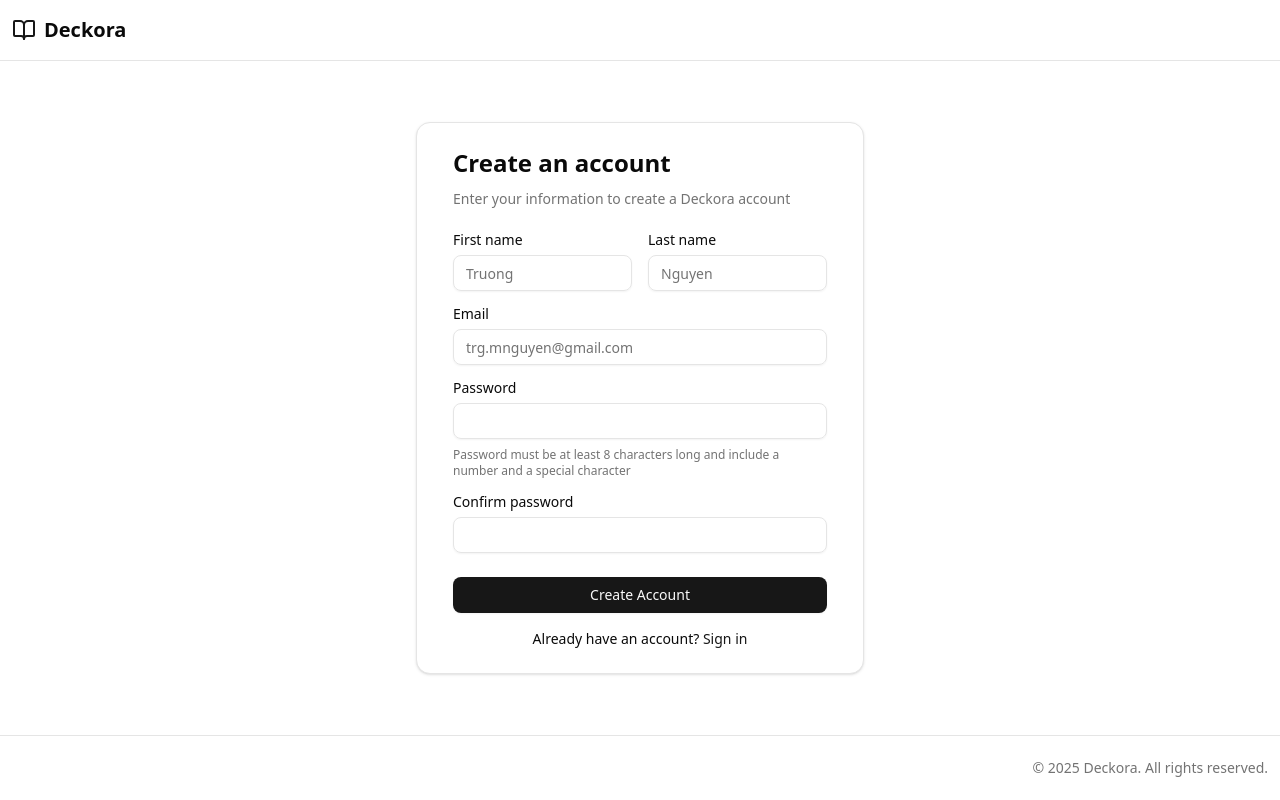
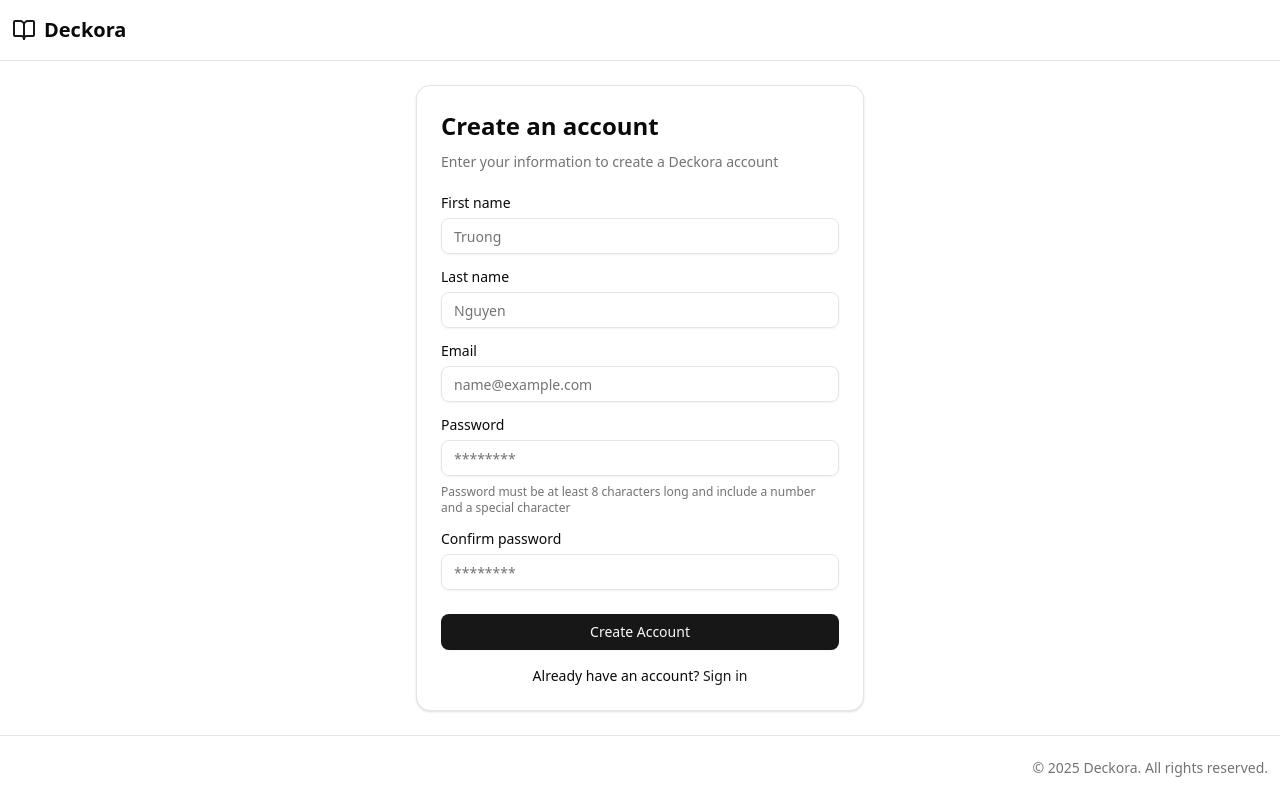
Before and after one commit to fishefam/dekora-vercel, a Next.js app: page /signup in a window 1280 px wide. Built offline with nearby package versions, Linux system fonts and the light colour scheme; no server answers.

Commit message:
add signup page

```diff
--- a/src/app/signup/action.ts
+++ b/src/app/signup/action.ts
@@ -11,24 +11,26 @@ export type Credentials = {
   confirmPassword: string;
 };
 
-export async function signupAction(credentials: Credentials) {
+export async function signup({
+  confirmPassword,
+  email,
+  firstName,
+  lastName,
+  password,
+}: Credentials) {
+  if (password !== confirmPassword) throw new Error("Passwords do not match");
+  if (password.length < 8)
+    return "Password must be at least 8 characters long and include a number and a special character";
+
   const client = await createClient();
   const result = await client.auth.admin.createUser({
-    ...credentials,
+    email,
+    password,
+    user_metadata: { firstName, lastName },
     email_confirm: true,
   });
 
-  console.log(result.error);
-
-  if (credentials.password !== credentials.confirmPassword)
-    return "Passwords do not match";
-  if (credentials.password.length < 8)
-    return "Password must be at least 8 characters long and include a number and a special character";
   if (!result.data.user) return "Error creating user";
-
-  await client.auth.admin.updateUserById(result.data.user?.id, {
-    email_confirm: true,
-  });
 
   redirect("/login");
 }
--- a/src/app/signup/page.tsx
+++ b/src/app/signup/page.tsx
@@ -1,9 +1,13 @@
+// signup/page.tsx
+
 "use client";
 
 import Link from "next/link";
+import { zodResolver } from "@hookform/resolvers/zod";
+import { useForm } from "react-hook-form";
+import { z } from "zod";
+
 import { Button } from "@/components/ui/button";
-import { Input } from "@/components/ui/input";
-import { Label } from "@/components/ui/label";
 import {
   Card,
   CardContent,
@@ -12,95 +16,166 @@ import {
   CardHeader,
   CardTitle,
 } from "@/components/ui/card";
+import {
+  Form,
+  FormControl,
+  FormField,
+  FormItem,
+  FormLabel,
+  FormMessage,
+} from "@/components/ui/form";
+import { Input } from "@/components/ui/input";
+import { signup } from "./action";
 import { useState } from "react";
-import { Credentials, signupAction } from "./action";
+
+const formSchema = z
+  .object({
+    firstName: z.string().min(1, { message: "First name is required" }),
+    lastName: z.string().min(1, { message: "Last name is required" }),
+    email: z.email({ message: "Invalid email" }),
+    password: z
+      .string()
+      .min(8, { message: "Password must be at least 8 characters." }),
+    confirmPassword: z.string(),
+  })
+  .refine((v) => v.password === v.confirmPassword, {
+    path: ["confirmPassword"],
+    message: "Passwords do not match",
+  });
+
+export type SignupCreds = z.infer<typeof formSchema>;
 
 export default function SignupPage() {
-  const [state, setState] = useState<Credentials>({
+  const [isSigningUp, setIsSigningUp] = useState(false);
+  const [signupError, setSignupError] = useState<string>();
+
+  const form = useForm<SignupCreds>({
+    resolver: zodResolver(formSchema),
+    defaultValues: {
+      firstName: "",
+      lastName: "",
       email: "",
       password: "",
       confirmPassword: "",
-    firstName: "",
-    lastName: "",
+    },
   });
 
+  function onSubmit(values: SignupCreds) {
+    setSignupError(undefined);
+    setIsSigningUp(true);
+    signup(values).catch((err) => {
+      setSignupError(err?.message ?? "Sign up failed");
+      setIsSigningUp(false);
+    });
+  }
+
   return (
-    <Card className="mx-auto w-full max-w-md">
+    <Form {...form}>
+      <form onSubmit={form.handleSubmit(onSubmit)} className="space-y-8">
+        <Card className="mx-auto sm:w-full max-w-md">
           <CardHeader className="space-y-1">
-        <CardTitle className="text-2xl font-bold">Create an account</CardTitle>
+            <CardTitle className="text-2xl font-bold">
+              Create an account
+            </CardTitle>
             <CardDescription>
               Enter your information to create a Deckora account
             </CardDescription>
           </CardHeader>
 
           <CardContent className="space-y-4">
-        <div className="grid grid-cols-2 gap-4">
-          <div className="space-y-2">
-            <Label htmlFor="first-name">First name</Label>
+            <FormField
+              control={form.control}
+              name="firstName"
+              render={({ field }) => (
+                <FormItem>
+                  <FormLabel>First name</FormLabel>
+                  <FormControl>
+                    <Input placeholder="Truong" {...field} />
+                  </FormControl>
+                  <FormMessage />
+                </FormItem>
+              )}
+            />
+
+            <FormField
+              control={form.control}
+              name="lastName"
+              render={({ field }) => (
+                <FormItem>
+                  <FormLabel>Last name</FormLabel>
+                  <FormControl>
+                    <Input placeholder="Nguyen" {...field} />
+                  </FormControl>
+                  <FormMessage />
+                </FormItem>
+              )}
+            />
+
+            <FormField
+              control={form.control}
+              name="email"
+              render={({ field }) => (
+                <FormItem>
+                  <FormLabel>Email</FormLabel>
+                  <FormControl>
                     <Input
-              id="first-name"
-              placeholder="Truong"
-              required
-              value={state.firstName}
-              onChange={(e) =>
-                setState({ ...state, firstName: e.target.value })
-              }
+                      type="email"
+                      placeholder="name@example.com"
+                      {...field}
                     />
-          </div>
-          <div className="space-y-2">
-            <Label htmlFor="last-name">Last name</Label>
-            <Input
-              id="last-name"
-              placeholder="Nguyen"
-              required
-              value={state.lastName}
-              onChange={(e) => setState({ ...state, lastName: e.target.value })}
+                  </FormControl>
+                  <FormMessage />
+                </FormItem>
+              )}
             />
-          </div>
-        </div>
-        <div className="space-y-2">
-          <Label htmlFor="email">Email</Label>
-          <Input
-            value={state.email}
-            id="email"
-            type="email"
-            placeholder="trg.mnguyen@gmail.com"
-            onChange={(e) => setState({ ...state, email: e.target.value })}
-            required
+
+            <FormField
+              control={form.control}
+              name="password"
+              render={({ field }) => (
+                <FormItem>
+                  <FormLabel>Password</FormLabel>
+                  <FormControl>
+                    <Input type="password" placeholder="********" {...field} />
+                  </FormControl>
+                  <p className="text-xs text-muted-foreground">
+                    Password must be at least 8 characters long and include a
+                    number and a special character
+                  </p>
+                  <FormMessage />
+                </FormItem>
+              )}
             />
-        </div>
-        <div className="space-y-2">
-          <Label htmlFor="password">Password</Label>
-          <Input
-            id="password"
-            type="password"
-            value={state.password}
-            required
-            onChange={(e) => setState({ ...state, password: e.target.value })}
+
+            <FormField
+              control={form.control}
+              name="confirmPassword"
+              render={({ field }) => (
+                <FormItem>
+                  <FormLabel>Confirm password</FormLabel>
+                  <FormControl>
+                    <Input type="password" placeholder="********" {...field} />
+                  </FormControl>
+                  <FormMessage />
+                </FormItem>
+              )}
             />
-          <p className="text-xs text-muted-foreground">
-            Password must be at least 8 characters long and include a number and
-            a special character
+
+            {signupError?.length && (
+              <p className="text-destructive text-sm text-left">
+                {signupError}
               </p>
-        </div>
-        <div className="space-y-2">
-          <Label htmlFor="confirm-password">Confirm password</Label>
-          <Input
-            id="confirm-password"
-            value={state.confirmPassword}
-            type="password"
-            onChange={(e) =>
-              setState({ ...state, confirmPassword: e.target.value })
-            }
-            required
-          />
-        </div>
+            )}
           </CardContent>
 
           <CardFooter className="flex flex-col space-y-4">
-        <Button className="w-full" onClick={() => signupAction(state)}>
+            <Button className="w-full" type="submit">
+              {isSigningUp && (
+                <div className="size-3 border-2 border-blue-500 border-t-transparent rounded-full animate-spin"></div>
+              )}
               Create Account
             </Button>
+
             <div className="text-center text-sm">
               Already have an account?{" "}
               <Link href="/login" className="text-primary hover:underline">
@@ -109,5 +184,7 @@ export default function SignupPage() {
             </div>
           </CardFooter>
         </Card>
+      </form>
+    </Form>
   );
 }
```
Lines whose indentation alone changed are shown as unchanged.
